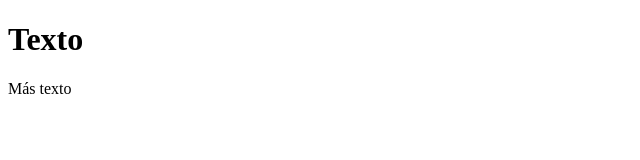
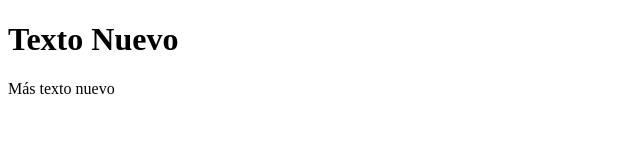
Before and after one commit to Evel28/A, a plain HTML site: page index.html in a window 1280 px wide. Shown: the whole page, without its empty margins (0-640 px from the left). Drawn offline with Linux system fonts and the light colour scheme.

```diff
--- a/index.html
+++ b/index.html
@@ -7,7 +7,7 @@
     <title>Documento</title>
 </head>
 <body>
-    <h1>Texto</h1>
-    <p>Más texto</p>
+    <h1>Texto Nuevo</h1>
+    <p>Más texto nuevo</p>
 </body>
 </html>
```
